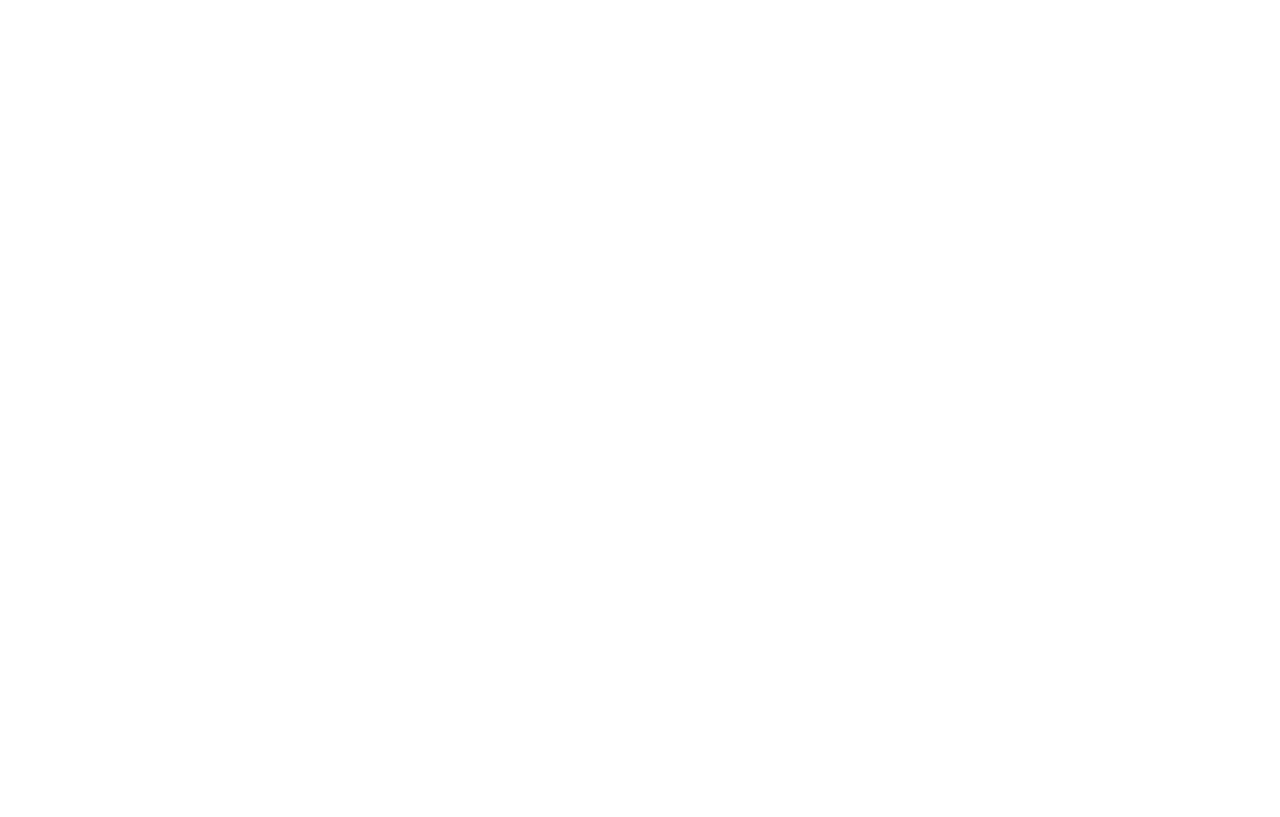
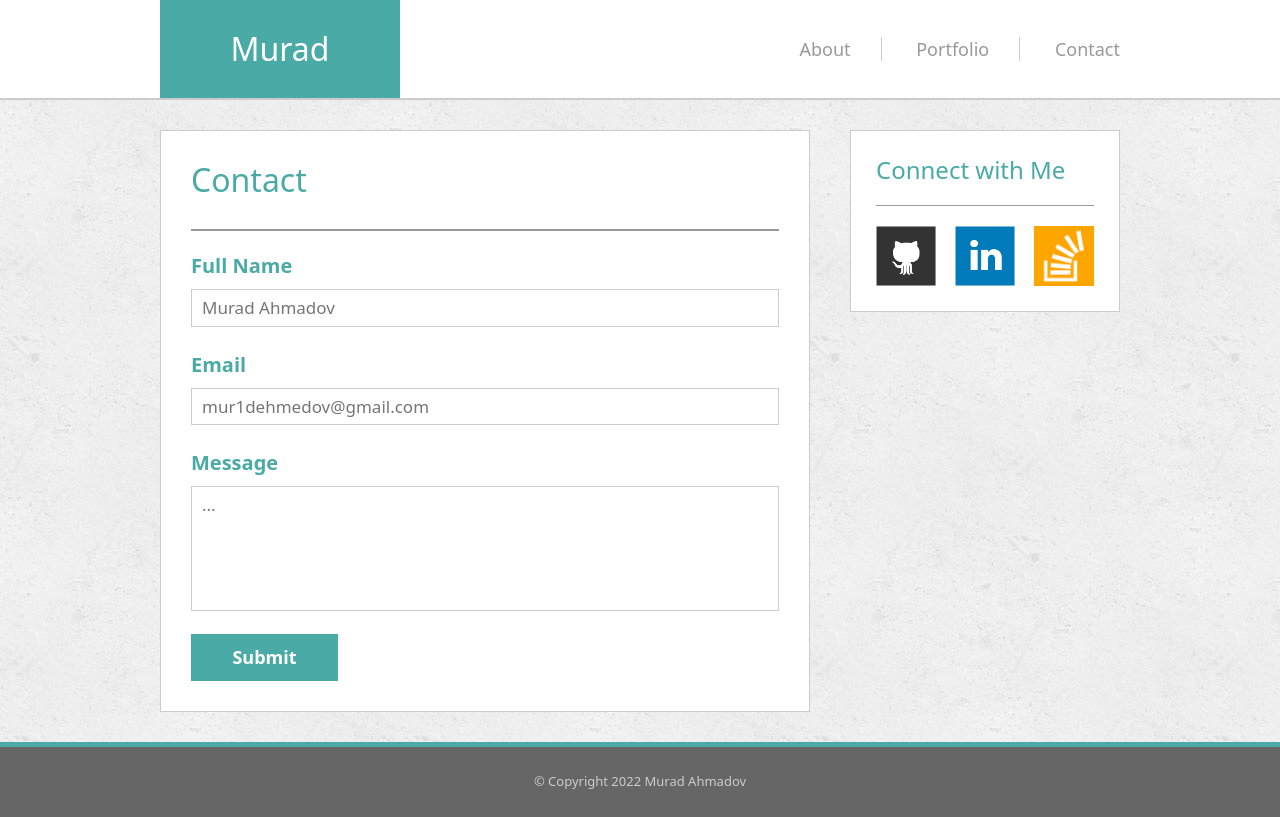
Before and after one commit to mrdahmadov1/Basic-Portfolio-with-Bootstrap, a plain HTML site: page contact.html in a window 1280 px wide. Drawn offline with Linux system fonts and the light colour scheme.

Commit message:
portfolio and contact pages (desktop version) was prepared

```diff
--- a/assets/css/style.css
+++ b/assets/css/style.css
@@ -6,6 +6,11 @@
 
 a{
     text-decoration: none;
+}
+
+button{
+    outline: none;
+    border: none;
 }
 
 .row{
@@ -149,5 +154,59 @@ footer p{
     color: #ccc;
 }
 
+/* FOOTER STYLE ENDS */
 
-/* MAIN STYLE ENDS */
+/* PORTFOLIO STYLE STARTS */
+
+main .portfolio .projects .project{
+    position: relative;
+    flex-basis: 45%;
+}
+
+main .portfolio .projects .project img{
+    width: 100%;
+    margin: 0;
+    opacity: .80;
+}
+
+main .portfolio .projects .project p{
+    position: absolute;
+    left: 0; right: 0;
+    top: 60%;
+    background: #4aaaa5;
+    color: #ffffff;
+    font-size: 22px;
+    padding: 15px;
+}
+
+/* PORTFOLIO STYLE ENDS */
+
+/* CONTACT STYLE STARTS */
+
+main form label{
+    color: #4aaaa5;
+    font-size: 20px;
+    font-weight: 600;
+}
+
+main form input,
+main form textarea{
+    border: 1px solid #ccc;
+    padding: 5px 10px !important;
+    margin-bottom: 15px !important;
+    font-size: 17px;
+}
+
+main form textarea{
+    resize: none;
+    height: 125px;
+}
+
+main form button{
+    background: #4aaaa5;
+    color: #ffffff;
+    padding: 10px !important;
+    font-weight: 600;
+}
+
+/* PORTFOLIO STYLE ENDS */
--- a/contact.html
+++ b/contact.html
@@ -0,0 +1,65 @@
+<!DOCTYPE html>
+<html lang="en">
+
+<head>
+    <meta charset="UTF-8">
+    <meta http-equiv="X-UA-Compatible" content="IE=edge">
+    <meta name="viewport" content="width=device-width, initial-scale=1.0">
+    <title>Basic Portfolio</title>
+    <link rel="stylesheet" href="assets/bootstrap-5.2.0-dist/bootstrap-5.2.0-dist/css/bootstrap.min.css">
+    <link rel="stylesheet" href="assets/css/style.css">
+</head>
+
+<body>
+    <div class="wrapper row">
+        <header class="row">
+            <div class="container mx-auto row align-items-center">
+                <div class="col col-3 logo text-center">
+                    <h2><a href="index.html">Murad</a></h2>
+                </div>
+                <div class="col col-9 menu">
+                    <a href="index.html">About</a>
+                    <a href="portfolio.html">Portfolio</a>
+                    <a href="contact.html">Contact</a>
+                </div>
+            </div>
+        </header>
+        <main class="row">
+            <div class="container row mx-auto justify-content-between">
+                <div class="col col-7 about-me portfolio contact">
+                    <h2>Contact</h2>
+                    <form action="submit" class="row gap-2">
+                        <label class="col col-12" for="name">Full Name</label>
+                        <input class="col col-12" type="text" id="name" placeholder="Murad Ahmadov">
+                        <label class="col col-12" for="email">Email</label>
+                        <input class="col col-12" type="email" id="email" placeholder="mur1dehmedov@gmail.com">
+                        <label class="col col-12" for="message">Message</label>
+                        <textarea class="col col-12" name="message" id="message" placeholder="..."></textarea>
+                        <button class="col col-3">Submit</button>
+                    </form>
+                </div>
+                <div class="col col-3 connect-me">
+                    <h4>Connect with Me</h4>
+                    <div class="row social-links">
+                        <a href="https://github.com/mrdahmadov1">
+                            <img src="assets/images/github.png" alt="Github">
+                        </a>
+                        <a href="https://linkedin.com">
+                            <img src="assets/images/linkedin.png" alt="Linkedin">
+                        </a>
+                        <a href="https://stackoverflow.com">
+                            <img src="assets/images/stackoverflow.png" alt="Stackoverflow">
+                        </a>
+                    </div>
+                </div>
+            </div>
+        </main>
+        <footer class="row">
+            <div class="row container mx-auto text-center">
+                <p>© Copyright 2022 Murad Ahmadov</p>
+            </div>
+        </footer>
+    </div>
+</body>
+
+</html>
```
Also changed, not shown: index.html (+1 -1 lines), portfolio.html (+79 -0 lines).
